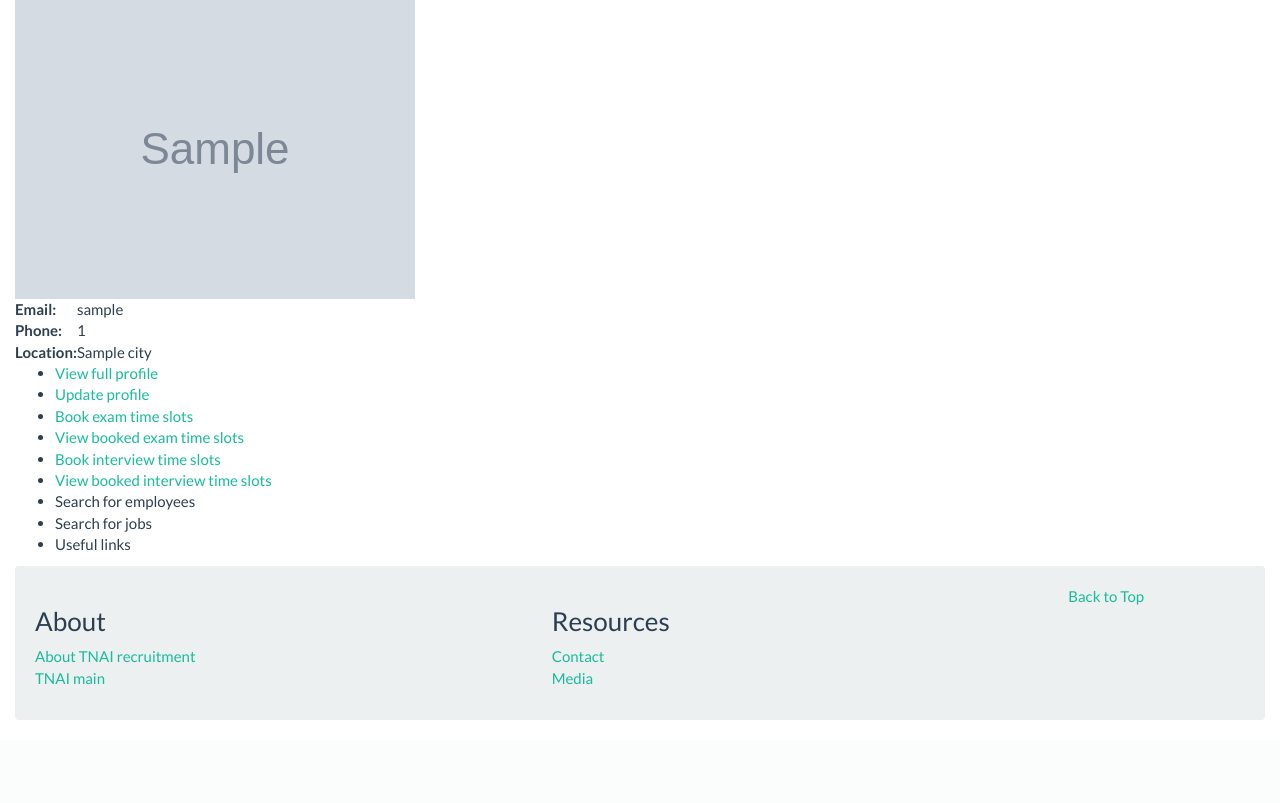
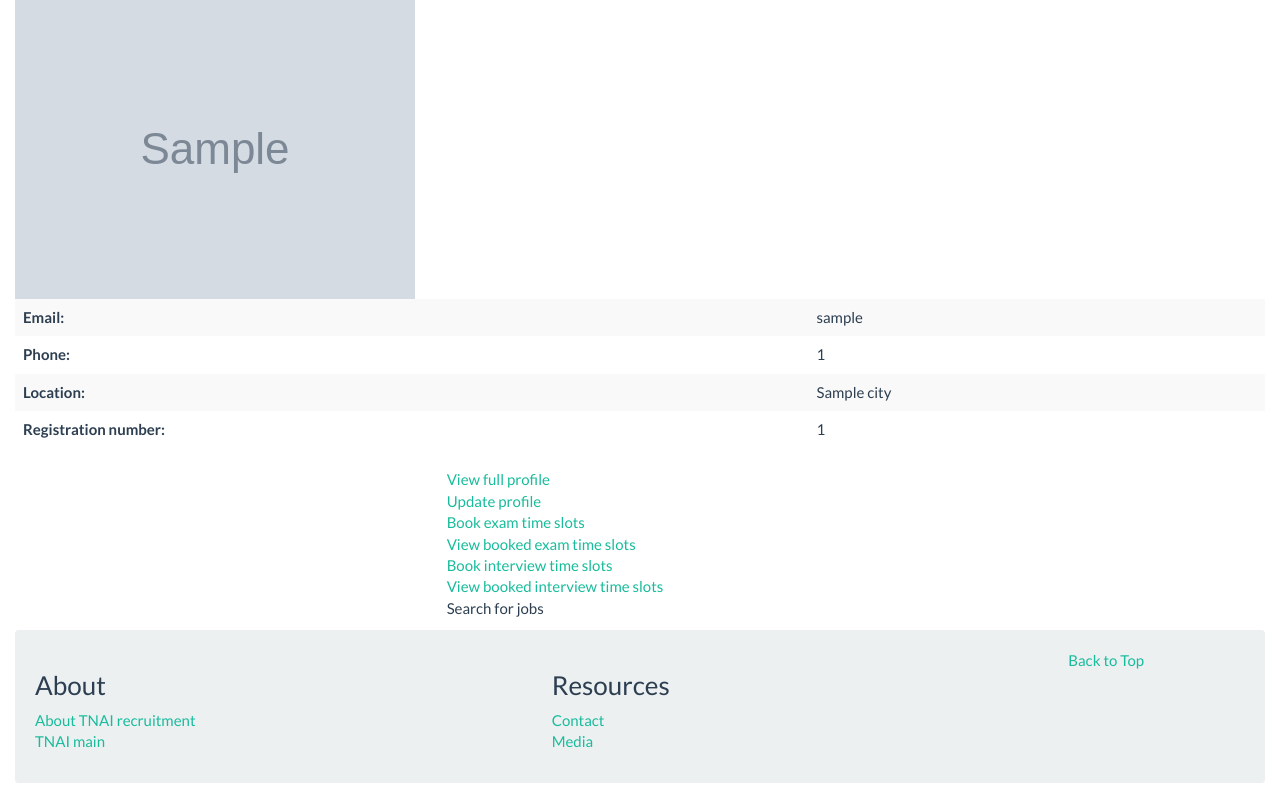
Before and after one commit to consultant-nursing-2017/tnai, a Django app: template candidate/templates/candidate/index.html in a window 1280 px wide. Shown: the part 168-971 px from the top of the page. Before the commit the page ends 888 px from the top, so only its background shows below. Run offline with Django 3.2, Linux system fonts and the light colour scheme; the template is opened without the code that fills it: most values are stand-ins (such as "Sample title", 1, 10 or a date in 2020); grey boxes marked "Sample" are stand-in pictures; some libraries are stand-ins or nearby versions.

Commit message:
Tweak candidate index page.
- Also provide "next" in all views in candidate module.

```diff
--- a/candidate/templates/candidate/index.html
+++ b/candidate/templates/candidate/index.html
@@ -10,11 +10,9 @@
     {% if not object_does_not_exist %}
         <h2> Welcome {{candidate.name}}! </h2>
         {% if candidate.photograph %}
-            <img src="{{MEDIA_URL}}{{ candidate.photograph.url }}"></img>
-        {% else %}
-            No photo uploaded.
+            <img src="{{MEDIA_URL}}{{ candidate.photograph.url }}" class="img_responsive"></img>
         {% endif %}
-        <table>
+        <table class="table table-striped">
             <tr>
                 <th>Email:</th>
                 <td>{{candidate.candidate_username}}</td>
@@ -27,11 +25,19 @@
                 <th>Location:</th>
                 <td>{{candidate.city}}</td>
             </tr>
+            {% if displayed_registration_number %}
+                <tr>
+                    <th>Registration number:</th>
+                    <td>{{displayed_registration_number}}</td>
+                </tr>
+            {% endif %}
         </table>
     {% else %}
-        No candidate details found!
+        <h2>No candidate details found!</h2>
     {% endif %}
-    <ul>
+
+    <div class="col-xs-12 col-sm-6 col-md-6 col-lg-4 col-sm-push-3 col-md-push-3 col-lg-push-4">
+        <ul class="list-unstyled">
             {% if not object_does_not_exist %}
                 <li><a href="candidate_profile">View full profile</a></li>
             {% endif %}
@@ -40,8 +46,7 @@
             <li><a href="booked_exam_time_slots?exam_or_interview=Exam">View booked exam time slots</a></li>
             <li><a href="/exam/exam_list?exam_or_interview=Interview">Book interview time slots</a></li>
             <li><a href="booked_exam_time_slots?exam_or_interview=Interview">View booked interview time slots</a></li>
-        <li>Search for employees</li>
             <li>Search for jobs</li>
-        <li>Useful links</li>
         </ul>
+    </div>
 {% endblock %}
--- a/candidate/views.py
+++ b/candidate/views.py
@@ -107,7 +107,10 @@ def candidate_index(request):
         candidate = None
         object_does_not_exist = True
 
-    return render(request, 'candidate/index.html', {'candidate': candidate, 'object_does_not_exist': object_does_not_exist, })
+    displayed_registration_number = None
+    if candidate.registration_number is not None:
+        displayed_registration_number = candidate.registration_number_display()
+    return render(request, 'candidate/index.html', {'candidate': candidate, 'object_does_not_exist': object_does_not_exist, 'displayed_registration_number': displayed_registration_number, })
 
 def submit_candidate_personal(request):
     username=auth.get_user(request)
```
Lines whose indentation alone changed are shown as unchanged.
